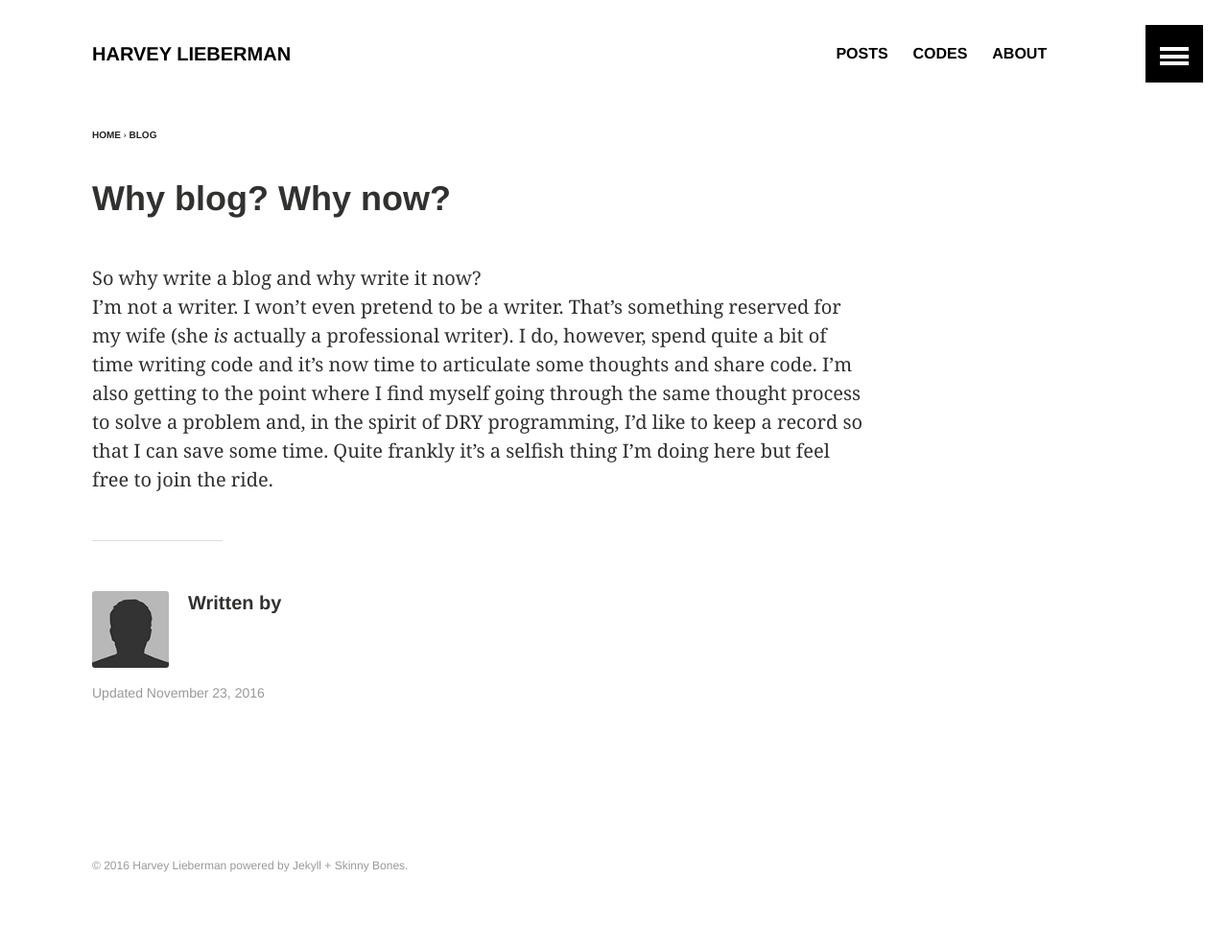
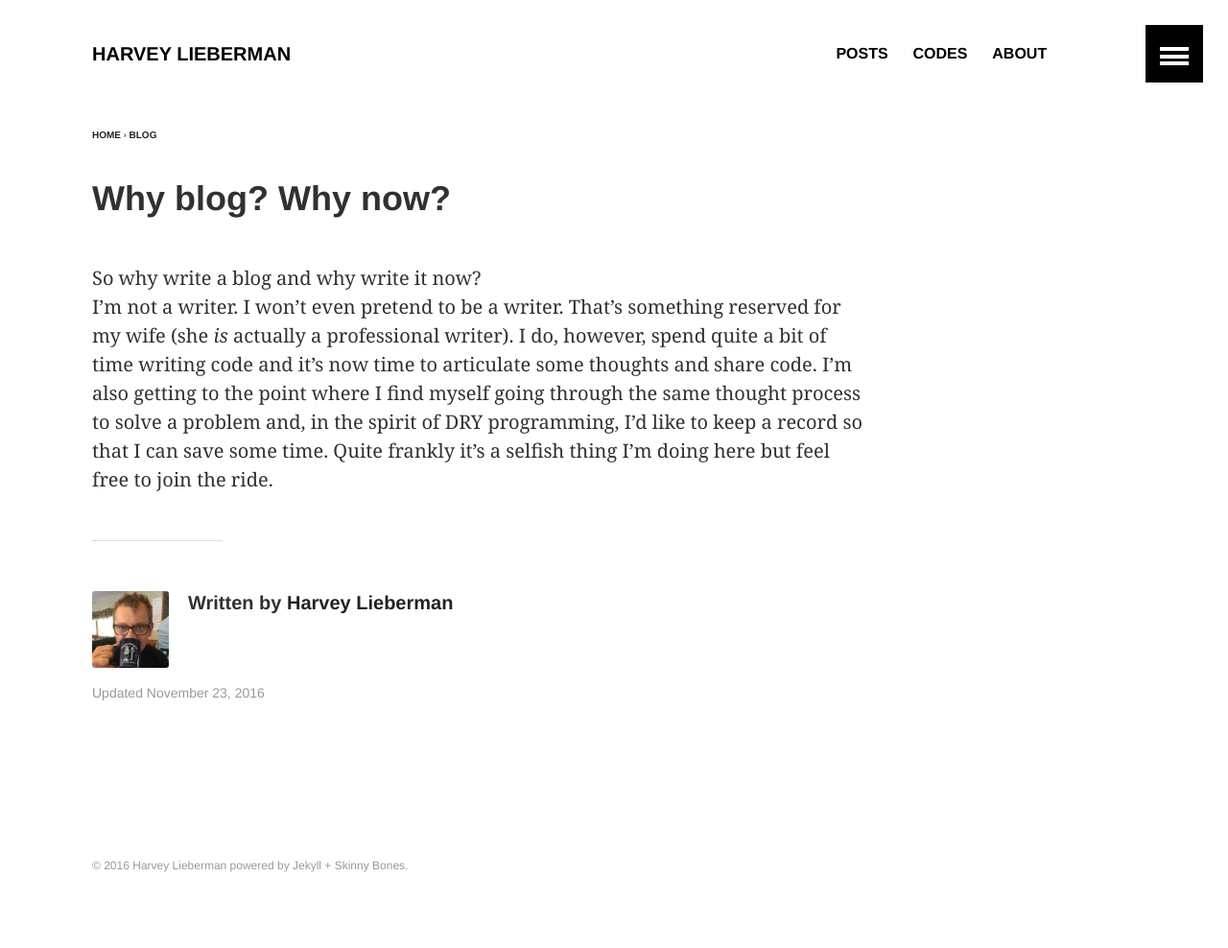
Before and after one commit to harveyl888/harveyl888.github.io, a Jekyll site: the page built from _posts/blog/2016-11-23-why-blog.md, in a window 1280 px wide. Shown: the whole page at 96% size. Built offline with Jekyll 4.4.1, drawn with Linux system fonts in a browser that asks for light colours.

Commit message:
patch 0005 - _config.yml updated

```diff
--- a/_config.yml
+++ b/_config.yml
@@ -30,8 +30,9 @@ titlecase: true
 
 # Site owner
 owner:
-  name:
-  email:
+  name: Harvey Lieberman
+  web: http://harveyl888.github.io
+  email: harvey.lieberman@gmail.com
   twitter:
   google:
     ad-client:
```
Also changed, not shown: images/bio-photo-1.jpg (added), images/bio-photo.jpg.
